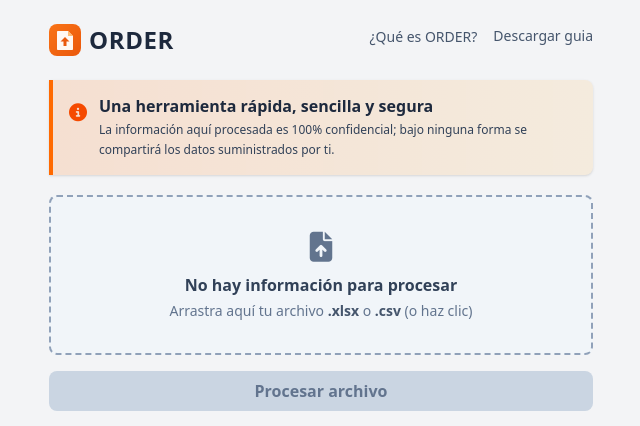
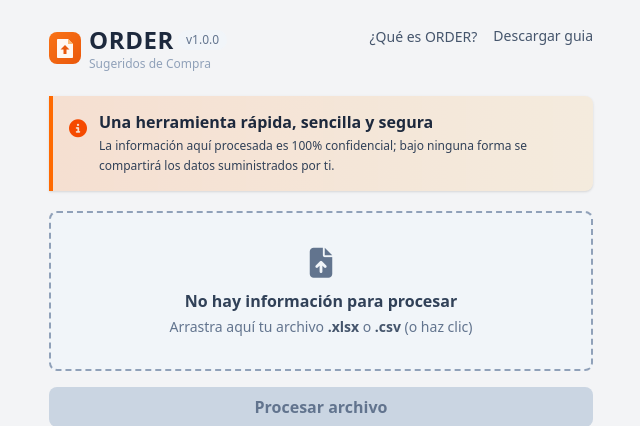
Before and after one commit to Bafaf23/order, a Flask app: page / in a window 1280 px wide. Shown: the top 426 px of the page, without its empty margins (319-959 px from the left). Run offline with Flask 3, Linux system fonts and the light colour scheme; style sheets or scripts are compiled from the project's sources; some libraries are stand-ins or nearby versions.

Commit message:
Add version display to index layout and pass version to templates
Updated app.py to include a version variable and pass it to the index.html template. Modified _layout.html to display the application version alongside the title, enhancing user awareness of the current version.

```diff
--- a/app.py
+++ b/app.py
@@ -9,11 +9,13 @@ app.secret_key = os.environ.get("SECRET", "ORDER_S")
 # Extenciones de archivos permitdas
 ALLOWED_EXTENSIONS = {".xlsx", ".xls", "csv"}
 
+version = "1.0.0"
+
 
 @app.route("/")
 def home():
     """Ruta index de app"""
-    return render_template("index.html")
+    return render_template("index.html", version=version)
 
 
 @app.route("/upload", methods=["POST"])
@@ -100,7 +102,7 @@ def upload_file():
 
         file_uploaded = {"nombre": file.filename, "registros": register_proces}
         flash("¡Inventario cargado y analizado con éxito!", "success")
-        return render_template("index.html", file=file_uploaded)
+        return render_template("index.html", file=file_uploaded, version=version)
     except Exception as e:
         print(f"Error procesando el archivo {str(e)}")
         flash(
--- a/templates/_layout.html
+++ b/templates/_layout.html
@@ -38,7 +38,15 @@
           alt="Logo de ORDER"
           class="w-8 h-8 object-contain"
         />
-        <h1 class="text-2xl font-bold tracking-wide text-slate-800">ORDER</h1>
+        <div class="flex flex-col">
+          <div class="flex items-center gap-1">
+            <h1 class="text-2xl font-bold tracking-wide text-slate-800">ORDER</h1>
+                <span class="rounded-full bg-slate-100 px-2 py-0.5 text-xs font-medium text-slate-500">
+                  v{{ version }}
+                </span>
+          </div>
+          <p class="text-xs text-slate-400">Sugeridos de Compra</p>
+        </div>
       </div>
       <nav>
         <ul class="flex items-center gap-4">
```
